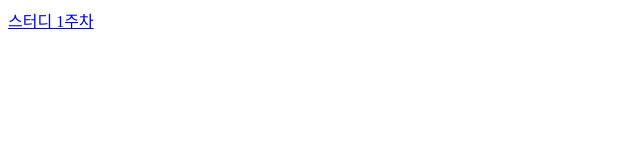
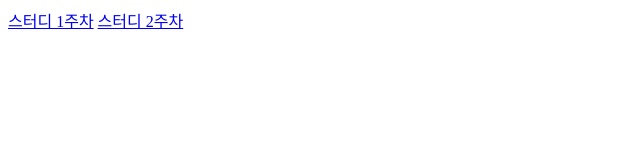
Before and after one commit to yunsusu/cs-study-room, a plain HTML site: page 임주민/index.html in a window 1280 px wide. Shown: the whole page, without its empty margins (0-640 px from the left). Drawn offline with Linux system fonts and the light colour scheme.

Commit message:
feat: 2주차 내용정리

```diff
--- a/임주민/index.html
+++ b/임주민/index.html
@@ -10,5 +10,9 @@
       href="https://grateful-handsaw-66a.notion.site/ea79932442c64d49805036bed3936193?pvs=4"
       >스터디 1주차</a
     >
+    <a
+      href="https://grateful-handsaw-66a.notion.site/b5cc3757c4e640f8927b73836d9d83e9?pvs=4"
+      >스터디 2주차</a
+    >
   </body>
 </html>
```
